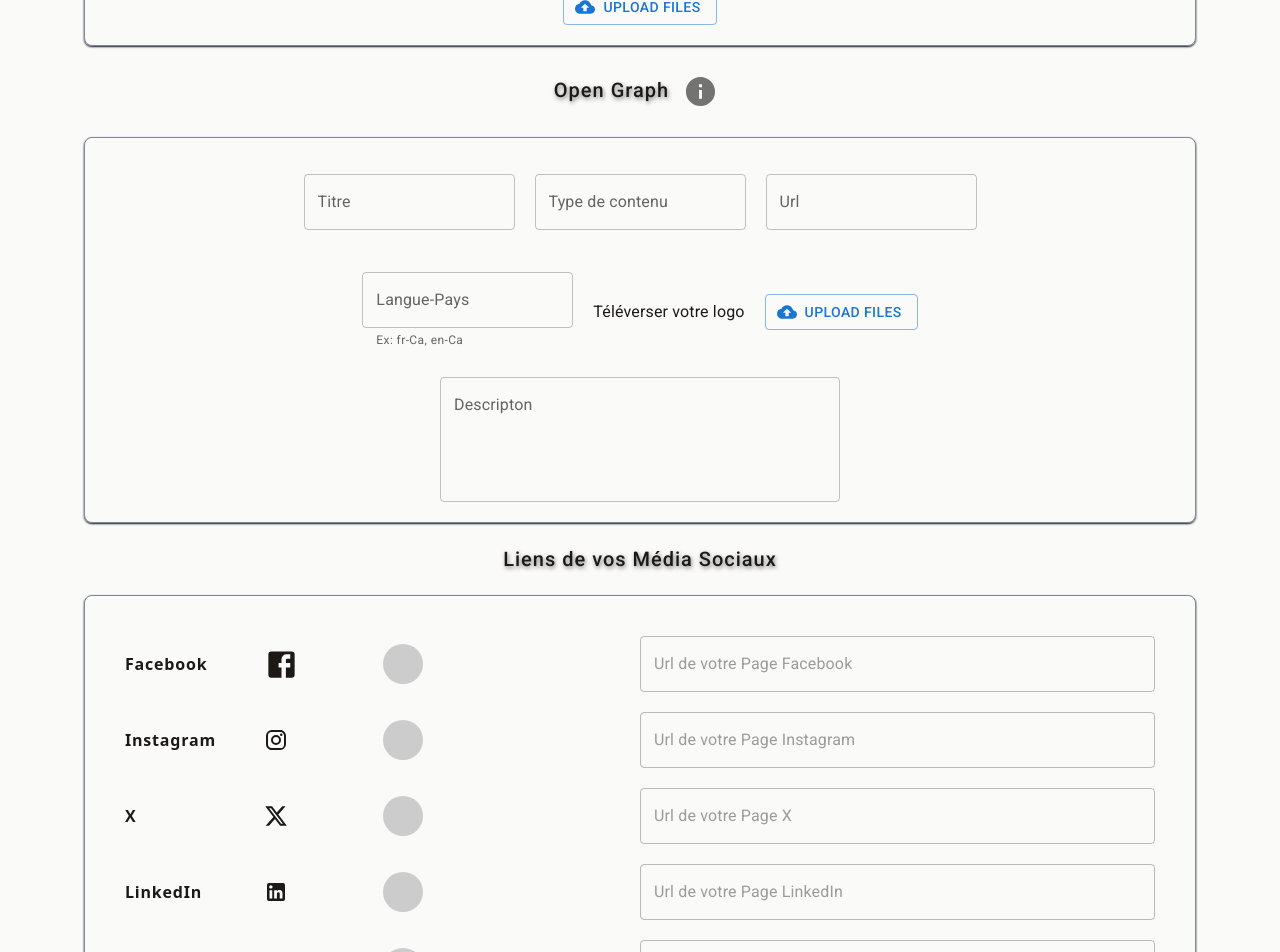
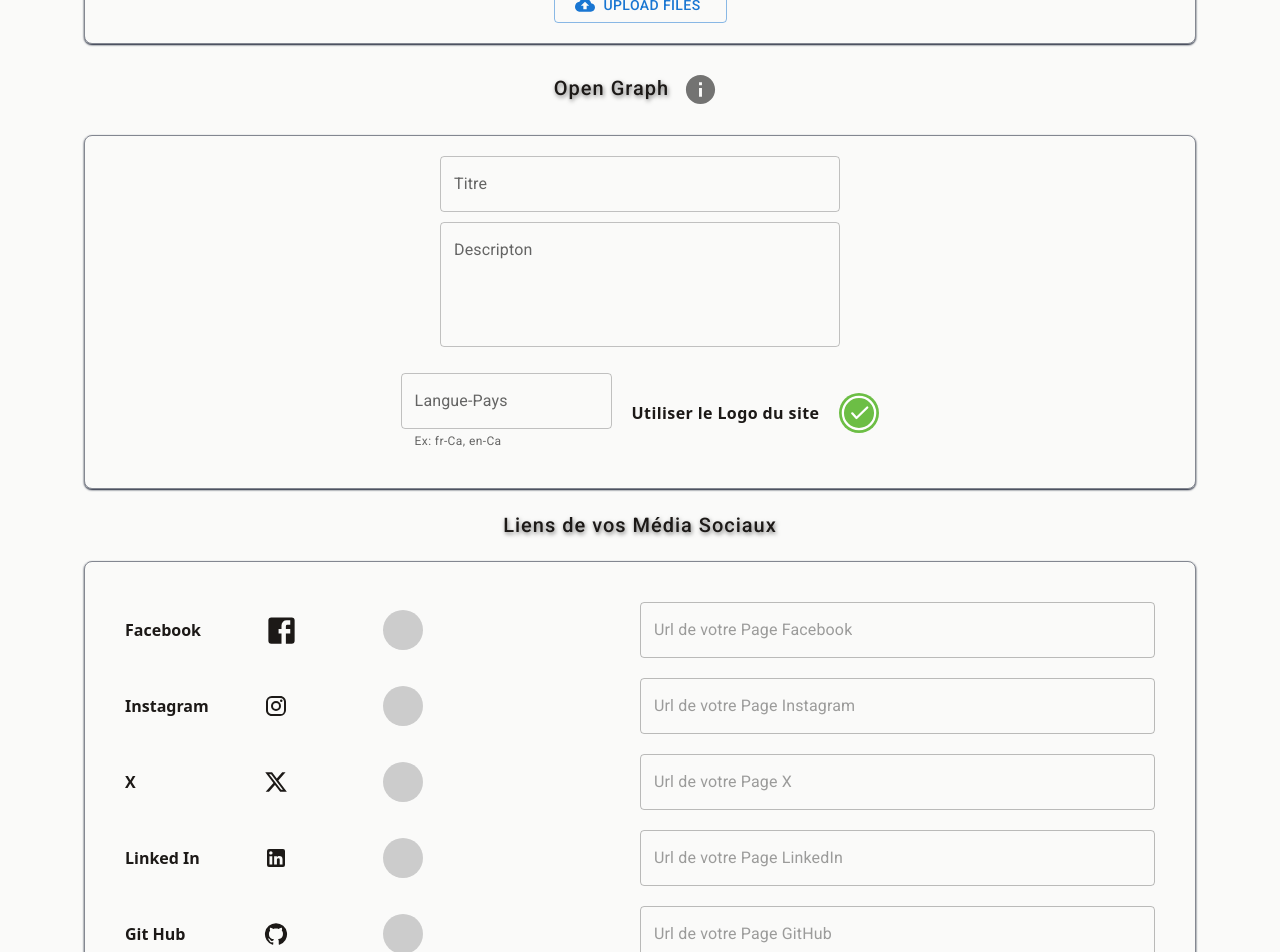
Before and after one commit to Regisl33/SiteForm, a React (Vite) app: page / in a window 1280 px wide. Shown: the part 640-1592 px from the top of the page. Built offline with nearby package versions, Linux system fonts and the light colour scheme.

Commit message:
styling done but the open graph info

```diff
--- a/src/App.tsx
+++ b/src/App.tsx
@@ -41,7 +41,7 @@ const App = () => {
         <main className="min-h-[80vh]">
           <Form />
         </main>
-        <footer className="h-[5vh] flex justify-center items-center gap-[5px] mb-3">
+        <footer className="h-[5vh] flex justify-center items-center gap-[5px] m-3">
           <Typography variant="body1">Créé par Régis Lessard</Typography>
           <Typography variant="body1">
             Tout droit réservé &copy; {year}
--- a/src/components/Form.tsx
+++ b/src/components/Form.tsx
@@ -4,6 +4,7 @@ import MetaForm from "./MetaForm";
 import OpenGraph from "./OpenGraph";
 import SocialMedia from "./SocialMedia";
 import Body from "./Body";
+import { Button } from "@mui/material";
 
 const Form = () => {
   const [errorMessage, setErrorMessage] = useState("");
@@ -12,8 +13,6 @@ const Form = () => {
   const [title, setTitle] = useState("");
   const [description, setDescription] = useState("");
   const [ogTitle, setOgTitle] = useState("");
-  const [ogType, setOgType] = useState("");
-  const [ogUrl, setOgUrl] = useState("");
   const [ogLocale, setOgLocale] = useState("");
   const [ogDescription, setOgDescription] = useState("");
   const [facebookUrl, setFacebookUrl] = useState("");
@@ -43,10 +42,6 @@ const Form = () => {
       <OpenGraph
         ogTitle={ogTitle}
         setOgTitle={setOgTitle}
-        ogType={ogType}
-        setOgType={setOgType}
-        ogUrl={ogUrl}
-        setOgUrl={setOgUrl}
         ogLocale={ogLocale}
         setOgLocale={setOgLocale}
         ogDescription={ogDescription}
@@ -73,6 +68,9 @@ const Form = () => {
         setCopyright={setCopyright}
       />
       <p>{errorMessage}</p>
+      <Button variant="contained" size="large" type="submit">
+        Soumettre
+      </Button>
     </form>
   );
 };
--- /dev/null
+++ b/src/components/ImageBtn.tsx
@@ -0,0 +1,39 @@
+import { styled, Typography, Button } from "@mui/material";
+import { CloudUpload } from "@mui/icons-material";
+
+const ImageBtn = () => {
+  const VisuallyHiddenInput = styled("input")({
+    clip: "rect(0 0 0 0)",
+    clipPath: "inset(50%)",
+    height: 1,
+    overflow: "hidden",
+    position: "absolute",
+    bottom: 0,
+    left: 0,
+    whiteSpace: "nowrap",
+    width: 1,
+  });
+  return (
+    <div className="flex flex-col gap-2">
+      <Typography sx={{ letterSpacing: 1, fontWeight: "bold" }} variant="body1">
+        Téléverser votre logo
+      </Typography>
+      <Button
+        component="label"
+        role={undefined}
+        variant="outlined"
+        tabIndex={-1}
+        startIcon={<CloudUpload />}
+      >
+        Upload files
+        <VisuallyHiddenInput
+          type="file"
+          onChange={(event) => console.log(event.target.files)}
+          multiple
+        />
+      </Button>
+    </div>
+  );
+};
+
+export default ImageBtn;
--- a/src/components/MetaForm.tsx
+++ b/src/components/MetaForm.tsx
@@ -1,7 +1,7 @@
-import { TextField, Typography, Button, styled } from "@mui/material";
+import { TextField, Typography } from "@mui/material";
 import { ChangeEvent } from "react";
 import useMediaQuery from "@mui/material/useMediaQuery";
-import { CloudUpload } from "@mui/icons-material";
+import ImageBtn from "./ImageBtn";
 
 type propsType = {
   title: string;
@@ -17,17 +17,7 @@ const MetaForm = ({
   setDescription,
 }: propsType) => {
   const darkTheme = useMediaQuery("(prefers-color-scheme: dark)");
-  const VisuallyHiddenInput = styled("input")({
-    clip: "rect(0 0 0 0)",
-    clipPath: "inset(50%)",
-    height: 1,
-    overflow: "hidden",
-    position: "absolute",
-    bottom: 0,
-    left: 0,
-    whiteSpace: "nowrap",
-    width: 1,
-  });
+
   return (
     <>
       <Typography
@@ -70,21 +60,7 @@ const MetaForm = ({
             setDescription(e.target.value);
           }}
         />
-        <Typography variant="body1">Téléverser votre logo</Typography>
-        <Button
-          component="label"
-          role={undefined}
-          variant="outlined"
-          tabIndex={-1}
-          startIcon={<CloudUpload />}
-        >
-          Upload files
-          <VisuallyHiddenInput
-            type="file"
-            onChange={(event) => console.log(event.target.files)}
-            multiple
-          />
-        </Button>
+        <ImageBtn />
       </section>
     </>
   );
--- a/src/components/OpenGraph.tsx
+++ b/src/components/OpenGraph.tsx
@@ -1,23 +1,13 @@
-import {
-  TextField,
-  Typography,
-  Tooltip,
-  IconButton,
-  Button,
-  styled,
-} from "@mui/material";
+import { TextField, Typography, Tooltip, IconButton } from "@mui/material";
 import InfoIcon from "@mui/icons-material/Info";
-import { CloudUpload } from "@mui/icons-material";
-import { ChangeEvent } from "react";
+import { ChangeEvent, useState } from "react";
 import useMediaQuery from "@mui/material/useMediaQuery";
+import OpenGraphInfo from "./OpenGraphInfo";
+import ImageBtn from "./ImageBtn";
 
 type propsType = {
   ogTitle: string;
   setOgTitle: React.Dispatch<React.SetStateAction<string>>;
-  ogType: string;
-  setOgType: React.Dispatch<React.SetStateAction<string>>;
-  ogUrl: string;
-  setOgUrl: React.Dispatch<React.SetStateAction<string>>;
   ogLocale: string;
   setOgLocale: React.Dispatch<React.SetStateAction<string>>;
   ogDescription: string;
@@ -27,27 +17,14 @@ type propsType = {
 const OpenGraph = ({
   ogTitle,
   setOgTitle,
-  ogType,
-  setOgType,
-  ogUrl,
-  setOgUrl,
   ogLocale,
   setOgLocale,
   ogDescription,
   setOgDescription,
 }: propsType) => {
+  const [sameLogo, setSameLogo] = useState(true);
+  const [showInfo, setShowInfo] = useState(false);
   const darkTheme = useMediaQuery("(prefers-color-scheme: dark)");
-  const VisuallyHiddenInput = styled("input")({
-    clip: "rect(0 0 0 0)",
-    clipPath: "inset(50%)",
-    height: 1,
-    overflow: "hidden",
-    position: "absolute",
-    bottom: 0,
-    left: 0,
-    whiteSpace: "nowrap",
-    width: 1,
-  });
 
   return (
     <>
@@ -70,15 +47,17 @@ const OpenGraph = ({
         <Tooltip
           title={<p className="p-3 tracking-wider text-sm">Plus d'info...</p>}
           arrow
+          onClick={() => setShowInfo(true)}
         >
           <IconButton>
             <InfoIcon fontSize="large" />
           </IconButton>
         </Tooltip>
       </Typography>
-      <section className="flex flex-col justify-center items-center gap-[10px] border border-slate-900/50 dark:border-slate-50/50 shadow-xs shadow-slate-900 dark:shadow-slate-50 rounded-lg p-5 m-5">
-        <div className="m-4 flex gap-5">
+      <section className="flex flex-col justify-center items-center gap-[10px] border border-slate-900/50 dark:border-slate-50/50 shadow-xs shadow-slate-900 dark:shadow-slate-50 rounded-lg p-5 m-5 relative">
+        <OpenGraphInfo showInfo={showInfo} setShowInfo={setShowInfo} />
         <TextField
+          sx={{ maxWidth: "400px", width: "90%" }}
           id="ogTitre"
           label="Titre"
           variant="outlined"
@@ -87,52 +66,6 @@ const OpenGraph = ({
             setOgTitle(e.target.value.toLowerCase());
           }}
         />
-          <TextField
-            id="type"
-            label="Type de contenu"
-            variant="outlined"
-            value={ogType}
-            onChange={(e: ChangeEvent<HTMLInputElement>) => {
-              setOgType(e.target.value.toLowerCase());
-            }}
-          />
-          <TextField
-            id="url"
-            label="Url"
-            variant="outlined"
-            value={ogUrl}
-            onChange={(e: ChangeEvent<HTMLInputElement>) => {
-              setOgUrl(e.target.value.toLowerCase().trim());
-            }}
-          />
-        </div>
-        <div className="m-4 flex justify-center items-center gap-5">
-          <TextField
-            id="locale"
-            label="Langue-Pays"
-            variant="outlined"
-            helperText="Ex: fr-Ca, en-Ca"
-            value={ogLocale}
-            onChange={(e: ChangeEvent<HTMLInputElement>) => {
-              setOgLocale(e.target.value);
-            }}
-          />
-          <Typography variant="body1">Téléverser votre logo</Typography>
-          <Button
-            component="label"
-            role={undefined}
-            variant="outlined"
-            tabIndex={-1}
-            startIcon={<CloudUpload />}
-          >
-            Upload files
-            <VisuallyHiddenInput
-              type="file"
-              onChange={(event) => console.log(event.target.files)}
-              multiple
-            />
-          </Button>
-        </div>
         <TextField
           sx={{ maxWidth: "400px", width: "90%" }}
           id="og-descripton"
@@ -145,6 +78,44 @@ const OpenGraph = ({
             setOgDescription(e.target.value);
           }}
         />
+        <div className="m-4 flex justify-center items-center gap-5">
+          <TextField
+            id="locale"
+            label="Langue-Pays"
+            variant="outlined"
+            helperText="Ex: fr-Ca, en-Ca"
+            value={ogLocale}
+            onChange={(e: ChangeEvent<HTMLInputElement>) => {
+              setOgLocale(e.target.value);
+            }}
+          />
+          <label htmlFor="logoCheck" className="tracking-wide font-bold">
+            Utiliser le Logo du site
+          </label>
+          <div id="logoCheck" className="checkbox-wrapper-31">
+            <input
+              id="instagramCheck"
+              type="checkbox"
+              checked={sameLogo}
+              onClick={() => setSameLogo(!sameLogo)}
+              onChange={() => console.log(sameLogo)}
+            />
+            <svg viewBox="0 0 35.6 35.6">
+              <circle
+                className="background"
+                cx="17.8"
+                cy="17.8"
+                r="17.8"
+              ></circle>
+              <circle className="stroke" cx="17.8" cy="17.8" r="14.37"></circle>
+              <polyline
+                className="check"
+                points="11.78 18.12 15.55 22.23 25.17 12.87"
+              ></polyline>
+            </svg>
+          </div>
+        </div>
+        {!sameLogo && <ImageBtn />}
       </section>
     </>
   );
--- /dev/null
+++ b/src/components/OpenGraphInfo.tsx
@@ -0,0 +1,58 @@
+import { Box, IconButton, Tooltip, Typography } from "@mui/material";
+import HighlightOffIcon from "@mui/icons-material/HighlightOff";
+import useMediaQuery from "@mui/material/useMediaQuery";
+
+type propsType = {
+  showInfo: boolean;
+  setShowInfo: React.Dispatch<React.SetStateAction<boolean>>;
+};
+
+const OpenGraphInfo = ({ showInfo, setShowInfo }: propsType) => {
+  const darkTheme = useMediaQuery("(prefers-color-scheme: dark)");
+  const content = showInfo ? (
+    <Box
+      component="section"
+      sx={{
+        position: "absolute",
+        top: "50%",
+        left: "50%",
+        transform: "translate(-50%, -50%)",
+        background: darkTheme ? "#000" : "#fff",
+        border: darkTheme ? "1px solid #fff" : "1px solid #000",
+        borderRadius: 5,
+        zIndex: 1000,
+        height: 400,
+        width: "75%",
+      }}
+    >
+      <div className="relative w-full h-full p-5">
+        <Tooltip
+          sx={{
+            position: "absolute",
+            top: "3%",
+            right: "3%",
+          }}
+          title="Close"
+          arrow
+          onClick={() => {
+            setShowInfo(false);
+          }}
+        >
+          <IconButton>
+            <HighlightOffIcon />
+          </IconButton>
+        </Tooltip>
+
+        <Typography variant="h5" component="h2">
+          Voici un exemple d'Open Graph
+        </Typography>
+        <img src="" alt="" />
+      </div>
+    </Box>
+  ) : (
+    <></>
+  );
+  return content;
+};
+
+export default OpenGraphInfo;
--- a/src/components/SocialMedia.tsx
+++ b/src/components/SocialMedia.tsx
@@ -64,10 +64,10 @@ const SocialMedia = ({
           <div className="w-full grid grid-cols-2 items-center">
             <div className="w-full grid grid-cols-2 items-center">
               <label
-                className="grid grid-cols-2 items-center gap-5 tracking-wider font-bold text-left"
+                className="grid grid-cols-2 items-center gap-5 font-bold text-left"
                 htmlFor="facebookCheck"
               >
-                Facebook
+                <span className="hidden md:grid">Facebook</span>
                 <FacebookIcon fontSize="large" />
               </label>
               <div className="checkbox-wrapper-31">
@@ -112,10 +112,11 @@ const SocialMedia = ({
           <div className="w-full grid grid-cols-2 items-center">
             <div className="w-full grid grid-cols-2 items-center">
               <label
-                className="grid grid-cols-2 items-center gap-5 tracking-wider font-bold text-left"
+                className="grid grid-cols-2 items-center gap-5 font-bold text-left"
                 htmlFor="instagramCheck"
               >
-                Instagram <InstagramIcon />
+                <span className="hidden md:grid">Instagram</span>
+                <InstagramIcon />
               </label>
               <div className="checkbox-wrapper-31">
                 <input
@@ -159,10 +160,11 @@ const SocialMedia = ({
           <div className="w-full grid grid-cols-2 items-center">
             <div className="w-full grid grid-cols-2 items-center">
               <label
-                className="grid grid-cols-2 items-center gap-5 tracking-wider font-bold text-left"
+                className="grid grid-cols-2 items-center gap-5 font-bold text-left"
                 htmlFor="xCheck"
               >
-                X <XIcon />
+                <span className="hidden md:grid">X</span>
+                <XIcon />
               </label>
               <div className="checkbox-wrapper-31">
                 <input
@@ -206,10 +208,11 @@ const SocialMedia = ({
           <div className="w-full grid grid-cols-2 items-center">
             <div className="w-full grid grid-cols-2 items-center">
               <label
-                className="grid grid-cols-2 items-center gap-5 tracking-wider font-bold text-left"
+                className="grid grid-cols-2 items-center gap-5 font-bold text-left"
                 htmlFor="linkedInCheck"
               >
-                LinkedIn <LinkedInIcon />
+                <span className="hidden md:grid">Linked In</span>
+                <LinkedInIcon />
               </label>
               <div className="checkbox-wrapper-31">
                 <input
@@ -253,10 +256,11 @@ const SocialMedia = ({
           <div className="w-full grid grid-cols-2 items-center">
             <div className="w-full grid grid-cols-2 items-center">
               <label
-                className="grid grid-cols-2 items-center gap-5 tracking-wider font-bold text-left"
+                className="grid grid-cols-2 items-center gap-5 font-bold text-left"
                 htmlFor="gitHubCheck"
               >
-                GitHub <GitHubIcon />
+                <span className="hidden md:grid">Git Hub</span>
+                <GitHubIcon />
               </label>
               <div className="checkbox-wrapper-31">
                 <input
```
Also changed, not shown: src/components/UrlForm.tsx (+9 -74 lines), src/components/UrlRadio.tsx (added, +87 -0 lines). Lines whose indentation alone changed are shown as unchanged.
